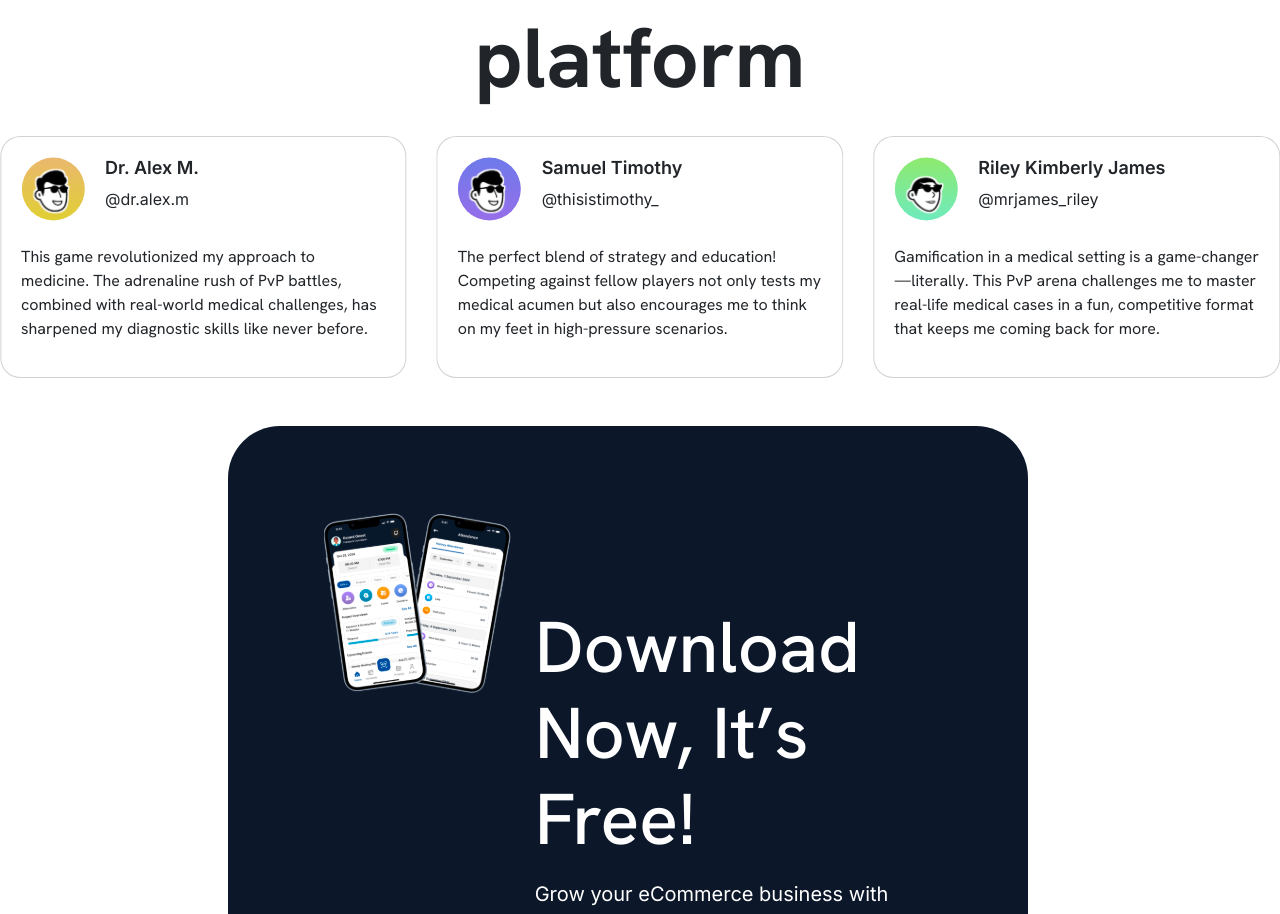
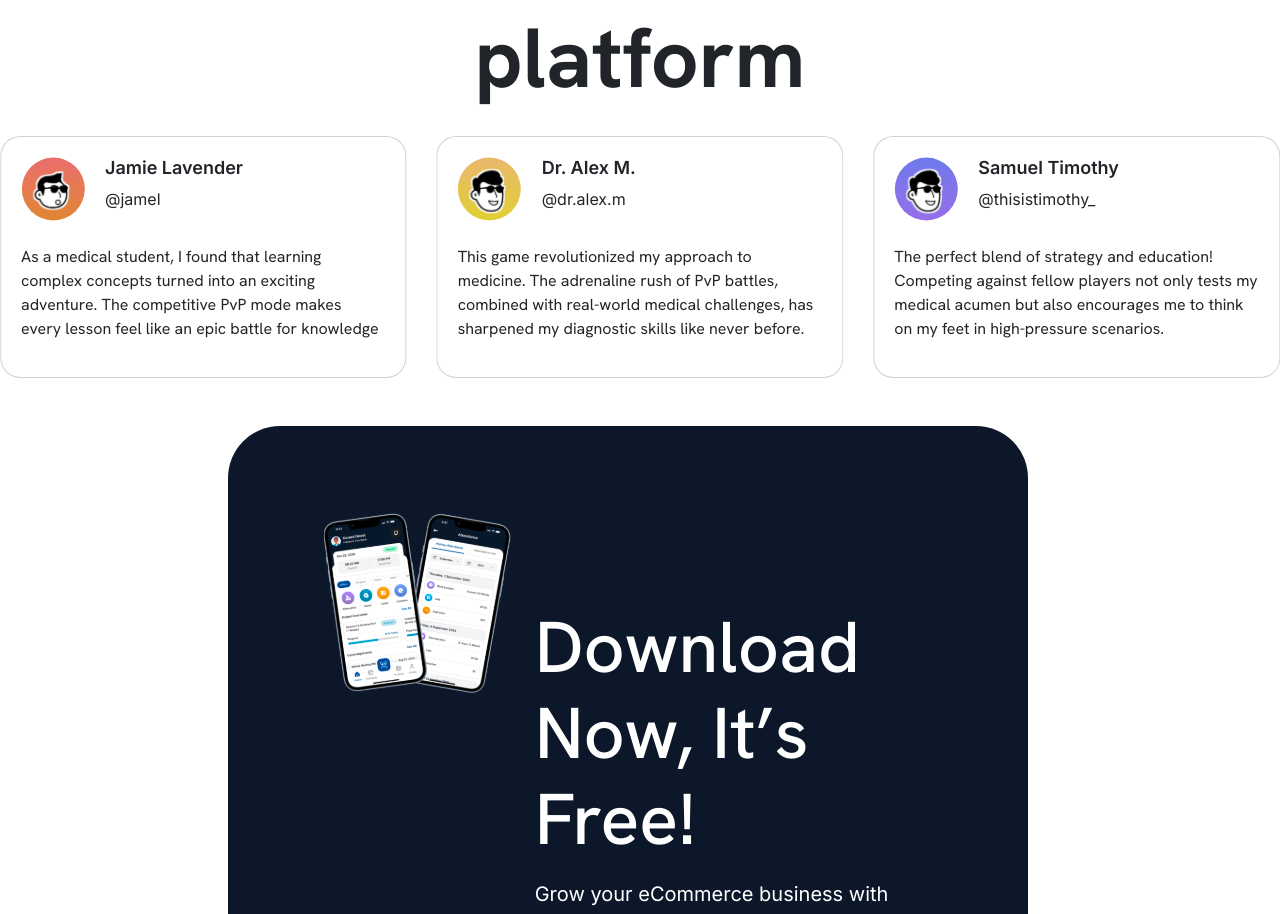
Before and after one commit to Medroyale/landing-page, a React (Vite) app: page / in a window 1280 px wide. Shown: the part 5120-6034 px from the top of the page. Built offline with nearby package versions, Linux system fonts and the light colour scheme.

Commit message:
fix smooth card

```diff
--- a/src/pages/home/Home.jsx
+++ b/src/pages/home/Home.jsx
@@ -137,10 +137,10 @@ const Home = () => {
         <Swiper
           spaceBetween={30}
           autoplay={{
-            delay: 2000,
             pauseOnMouseEnter: true,
             disableOnInteraction: false,
           }}
+          speed={1300}
           breakpoints={{
             320: { slidesPerView: 1 }, // Mobile devices
             640: { slidesPerView: 2 }, // Tablets
```
